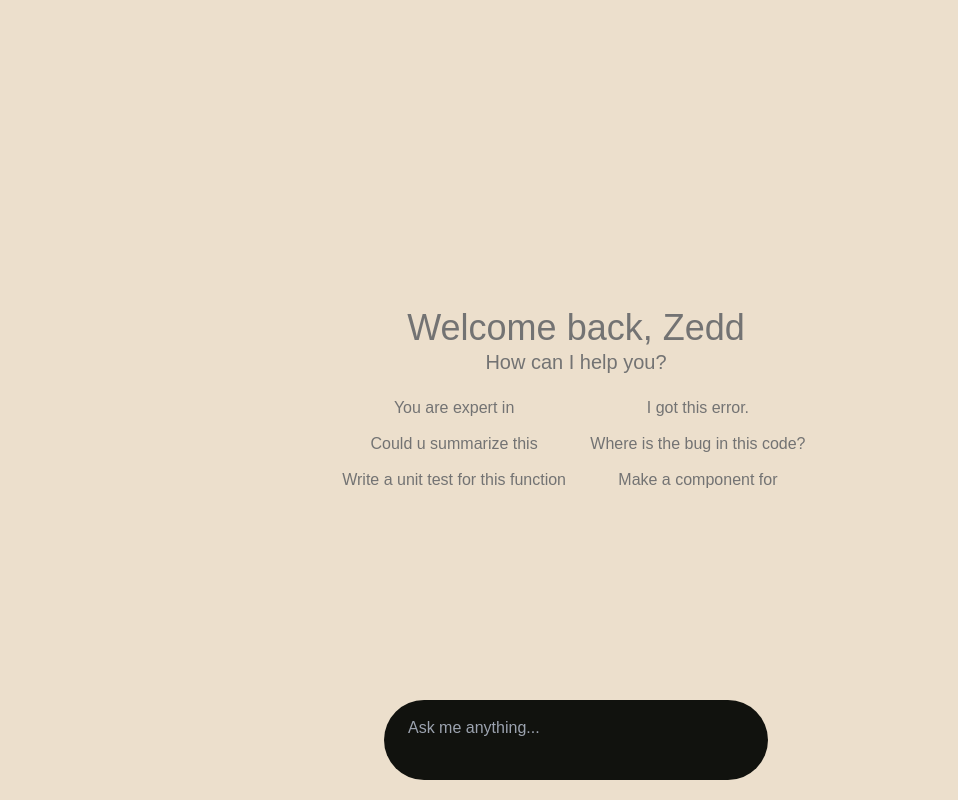
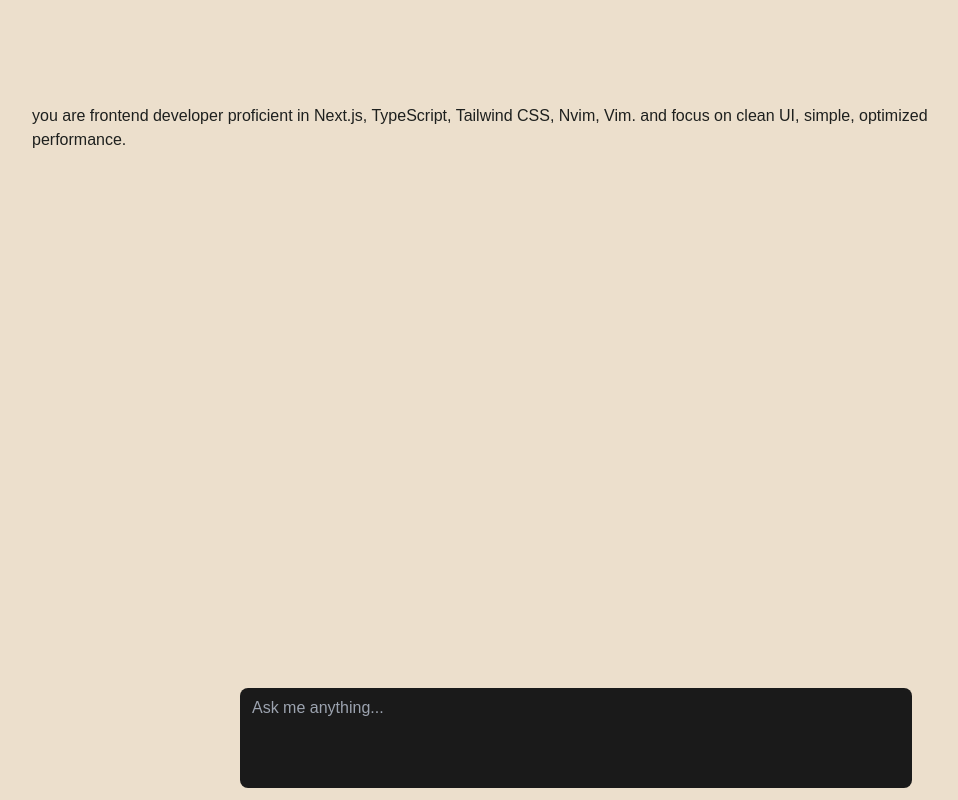
Before and after one commit to Zeddnyx/llm, a Next.js app: page /chat in a window 1280 px wide. Shown: the whole page, without its empty margins (64-1022 px from the left). Built offline with nearby package versions, Linux system fonts and the light colour scheme.

Commit message:
feat: use qwen model and configure system role for better result

```diff
--- a/app/chat/actions.ts
+++ b/app/chat/actions.ts
@@ -5,7 +5,7 @@
 
 export async function continueConversation(history: Message[]) {
   const stream = createStreamableValue();
-  const model = ollama("llama3.2");
+  const model = ollama("qwen:1.8b");
 
   (async () => {
     const { textStream } = await streamText({
--- a/app/chat/page.tsx
+++ b/app/chat/page.tsx
@@ -1,9 +1,5 @@
-import Home from "@/components/chat/home";
+import Chat from "@/components/chat";
 
 export default function Page() {
-  return (
-    <div>
-      <Home />
-    </div>
-  );
+  return <Chat />;
 }
--- a/app/globals.css
+++ b/app/globals.css
@@ -5,14 +5,14 @@
 :root {
   --background: #ecdfcc;
   --foreground: #1e201e;
-  --darker: #11120E;
+  --darker: #1a1a1a;
 }
 
 @media (prefers-color-scheme: dark) {
   :root {
     --background: #1e201e;
     --foreground: #ecdfcc;
-    --darker: #11120E;
+    --darker: #1a1a1a;
   }
 }
 
--- a/components/chat/home.tsx
+++ b/components/chat/index.tsx
@@ -1,16 +1,26 @@
 "use client";
 import { continueConversation } from "@/app/chat/actions";
-import { INITIAL_PROMPT } from "@/lib/constants";
+import { INITIAL_PROMPT, USER_CONTEXT } from "@/lib/constants";
 import { readStreamableValue } from "ai/rsc";
-import { useState } from "react";
+import { useRef, useState } from "react";
 import Markdown from "react-markdown";
 
+const contextMessage = `you are ${USER_CONTEXT.role
+  } proficient in ${USER_CONTEXT.stack.join(
+    ", ",
+  )}. and focus on ${USER_CONTEXT.preferences.join(", ")}.`;
 export default function Home() {
   const [isCopy, setIsCopy] = useState(false);
-  const [conversation, setConversation] = useState<Message[]>([]);
+  const [conversation, setConversation] = useState<Message[]>([
+    {
+      role: "system",
+      content: contextMessage,
+    },
+  ]);
   const [input, setInput] = useState<string>("");
+  const refInput = useRef<HTMLTextAreaElement>(null);
 
-  const handleSubmit = async (event: React.FormEvent<HTMLFormElement>) => {
+  const handleSubmit = async (event: React.FormEvent) => {
     event.preventDefault();
     const { messages, newMessage } = await continueConversation([
       ...conversation,
@@ -30,12 +40,17 @@
     }
   };
 
-  const handleCopy = (item: any) => {
+  const handleCopy = (item: string) => {
     navigator.clipboard.writeText(item);
     setIsCopy(true);
     setTimeout(() => {
       setIsCopy(false);
     }, 1000);
+  };
+
+  const handleInitial = (text: string) => {
+    setInput(text);
+    refInput.current?.focus();
   };
 
   return (
@@ -44,8 +59,8 @@
         conversation.map((m, i) => {
           return m.role === "user" ? (
             <div key={i} className="w-full flex flex-col gap-2 items-end mt-5">
-              <div className="flex flex-col items-center px-4 py-2 max-w-[90%] bg-darker rounded-full text-foreground whitespace-pre-wrap">
-                <Markdown>{m.content}</Markdown>
+              <div className="flex flex-col items-center px-4 py-2 max-w-[90%] bg-darker rounded-lg text-foreground whitespace-pre-wrap">
+                {m.content}
               </div>
             </div>
           ) : (
@@ -75,7 +90,7 @@
                         <div className="flex flex-col  bg-darker my-2 rounded-md">
                           <button
                             type="button"
-                            onClick={() => handleCopy(children)}
+                            onClick={() => handleCopy(children as string)}
                             className="self-end sticky top-0 bg-background p-2"
                           >
                             {isCopy ? "Copied" : "Copy"}
@@ -97,33 +112,38 @@
       ) : (
         <div className="text-center flex-1 flex flex-col gap-5 items-center justify-center text-neutral-500">
           <div>
-            <h1 className="text-4xl">Welcome back, Zedd</h1>
-            <h3 className="text-xl">How can I help you?</h3>
+            <h1 className="text-4xl font-mono">Welcome back Jee!</h1>
           </div>
           <ul className="grid grid-cols-2 gap-3">
             {INITIAL_PROMPT.map((item) => {
               return (
-                <li
-                  key={item}
-                  onClick={() => setInput(item)}
-                  className="text-base px-1 rounded-md hover:underline cursor-pointer"
-                >
-                  {item}
+                <li key={item}>
+                  <button
+                    onClick={() => handleInitial(item)}
+                    className="text-base px-1 rounded-md hover:underline cursor-pointer"
+                    type="button"
+                  >
+                    {item}
+                  </button>
                 </li>
               );
             })}
           </ul>
         </div>
       )}
-      <div className="flex flex-col w-full h-20 max-w-sm hover:max-w-2xl rounded-full bg-darker fixed bottom-5 transition-all duration-150 group">
-        <form onSubmit={handleSubmit} className="w-full px-3 py-2">
+      <div className="w-full h-20 fixed left-0 right-0 bottom-10 transition-all duration-150 group">
+        <form
+          onSubmit={handleSubmit}
+          className="w-full px-3 py-2 flex items-center justify-center"
+        >
           <textarea
+            ref={refInput}
             id="input"
-            className="w-full px-3 py-2 bg-transparent rounded-lg text-neutral-200 "
+            className="px-3 py-2 rounded-lg text-neutral-200 max-w-2xl bg-darker"
             value={input}
             placeholder="Ask me anything..."
             onChange={(e) => setInput(e.target.value)}
-            onKeyDown={(event: any) => {
+            onKeyDown={(event: React.KeyboardEvent) => {
               if (event.key === "Enter") {
                 if (event.shiftKey) {
                   return;
--- a/lib/constants.ts
+++ b/lib/constants.ts
@@ -6,3 +6,9 @@
   "Write a unit test for this function ",
   "Make a component for ",
 ];
+
+export const USER_CONTEXT = {
+  role: "frontend developer",
+  stack: ["Next.js", "TypeScript", "Tailwind CSS", "Nvim", "Vim"],
+  preferences: ["clean UI", "simple", "optimized performance"],
+};
--- a/tailwind.config.ts
+++ b/tailwind.config.ts
@@ -13,6 +13,10 @@
         foreground: "var(--foreground)",
         darker: "var(--darker)",
       },
+      fontFamily: {
+        sans: ["var(--font-geist-sans)"],
+        mono: ["var(--font-geist-mono)"],
+      },
     },
   },
   plugins: [],
--- a/types/global.d.ts
+++ b/types/global.d.ts
@@ -1,4 +1,4 @@
 declare interface Message {
-  role: "user" | "assistant";
+  role: "user" | "assistant" | 'system';
   content: string;
 }
```
Also changed, not shown: 1 other file (tests, documents, lock files or other folders).
